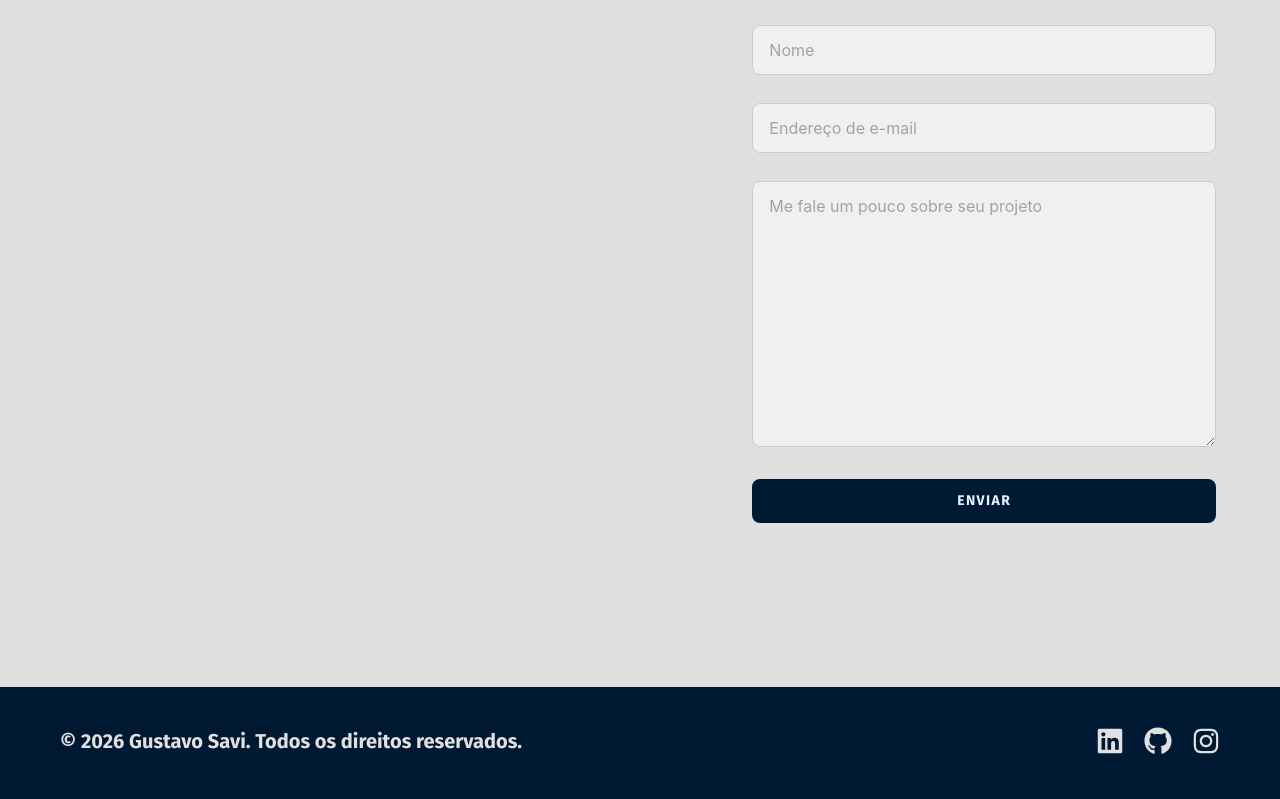
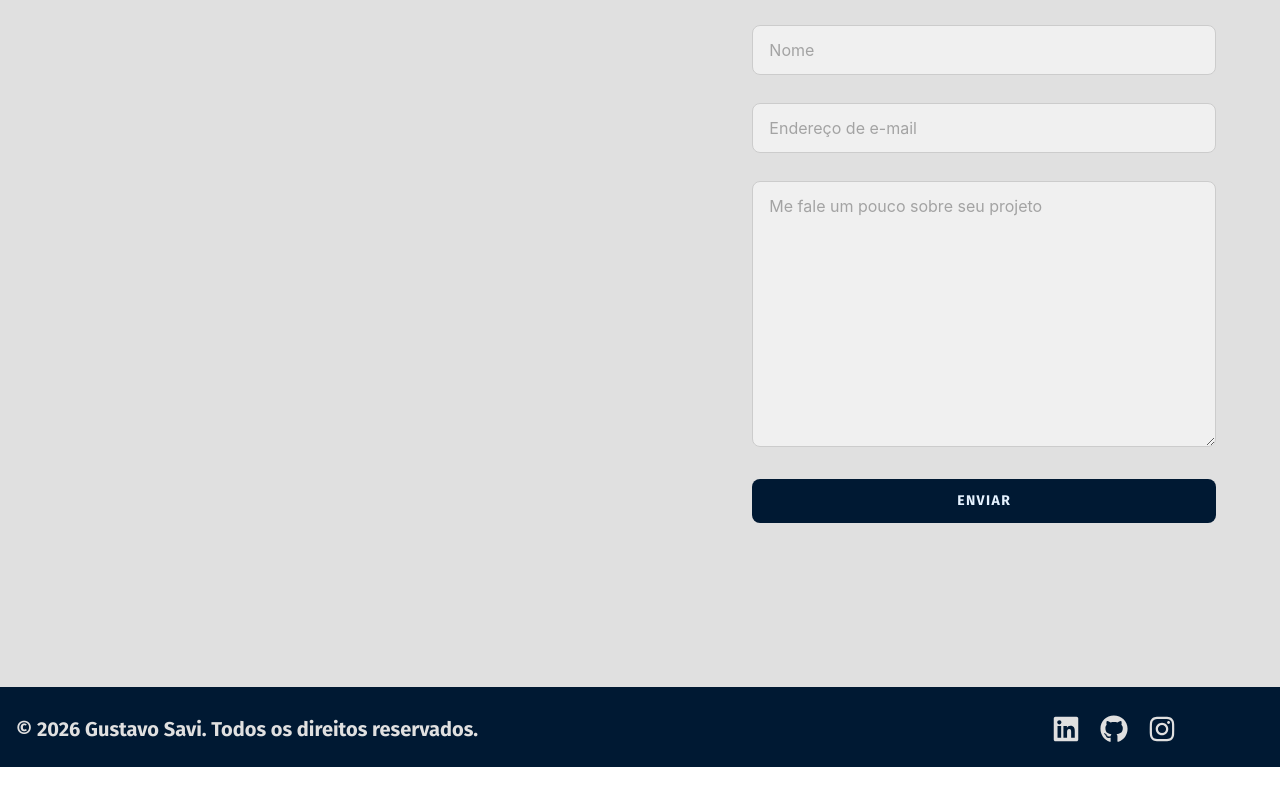
Before and after one commit to gutosavi/gustavo-portfolio, a React (Vite) app: page / in a window 1280 px wide. Shown: the part 4803-5602 px from the top of the page. After the commit the page ends 5570 px from the top, so only its background shows below. Built offline with nearby package versions, Linux system fonts and the light colour scheme.

Commit message:
refactor: melhora UI componente

```diff
--- a/src/components/Footer.tsx
+++ b/src/components/Footer.tsx
@@ -3,8 +3,8 @@ import { FaLinkedin, FaGithub, FaInstagram } from 'react-icons/fa';
 
 const Footer = () => {
   return (
-    <footer className="bg-primary-900 dark:bg-primary-800 h-28 px-4 py-10">
-      <div className="laptop:max-w-290 mx-auto">
+    <footer className="bg-primary-900 dark:bg-primary-800 h-20 px-4 py-7 mx-auto">
+      <div className="laptop:max-w-290">
         <div className="flex flex-row justify-between items-center">
           <div>
             <p className="text-neutral-100 dark:text-primary-50 text-[12px] laptop:text-xl font-bold font-display">
```
